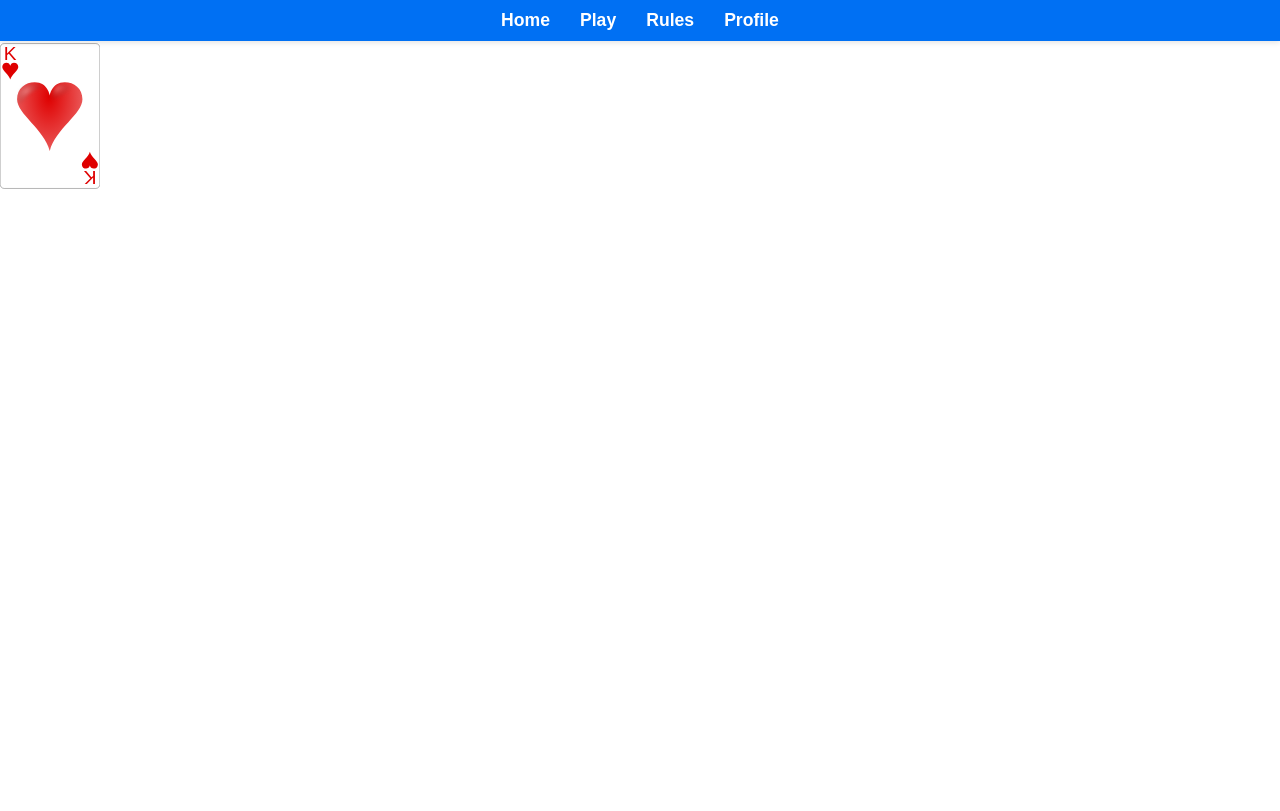
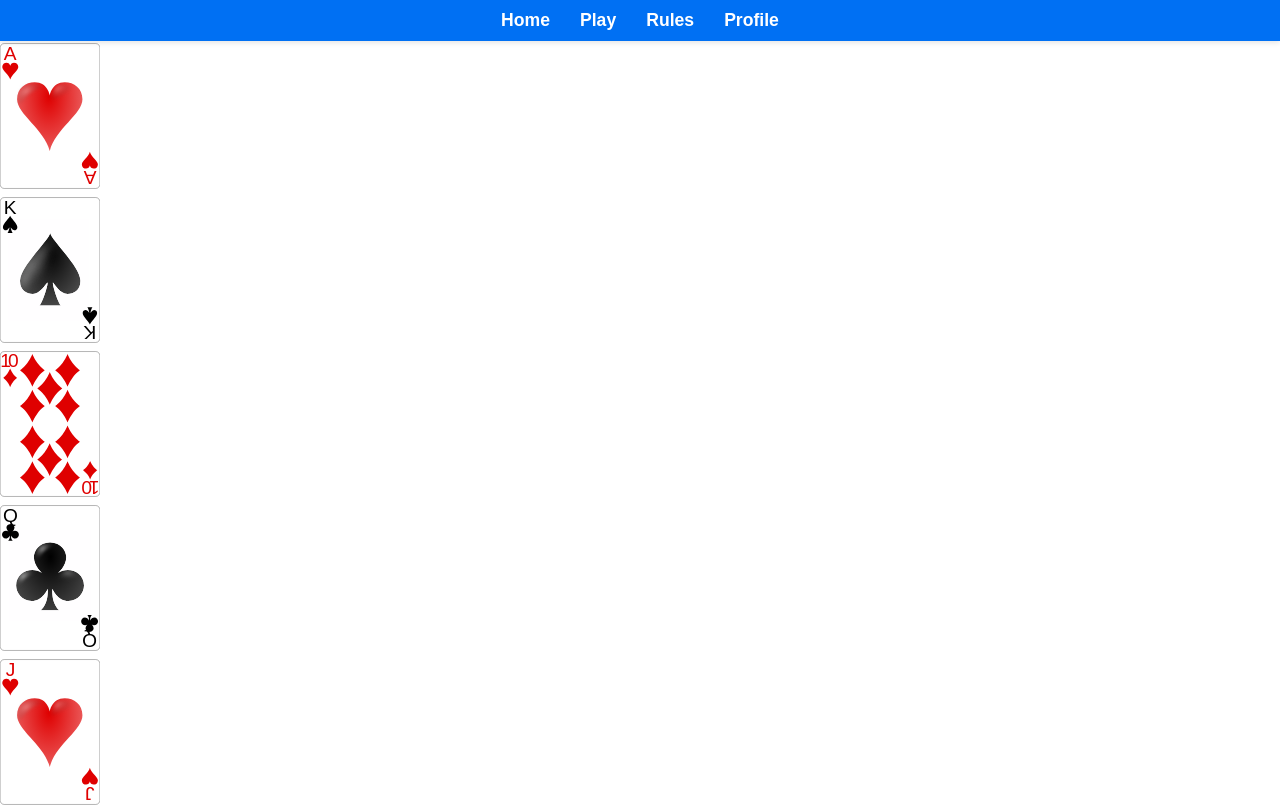
Before and after one commit to alexleeyt8888/shengji, a Next.js app: page /pages/play in a window 1280 px wide. Built offline with nearby package versions, Linux system fonts and the light colour scheme.

Commit message:
can display playerhand

```diff
--- a/src/app/game/PlayerHand.tsx
+++ b/src/app/game/PlayerHand.tsx
@@ -6,8 +6,43 @@ properties:
 
 */
 import styles from './PlayerHand.module.css'
-import { CardProps } from './Card';
+import Card, { CardProps } from './Card';
+import { useState } from 'react';
 
+// const PlayerHand: React.FC<{ hand: CardProps[] }> = ({ hand }) => {
+//     const [cards, setCards] = useState<CardProps[]>(hand);
+
+//     const addCard = (c: CardProps): void => {
+//         setCards([...cards, c]);
+//         sortHand();
+//     }
+
+//     const removeCard = (index: number): void => {
+//         setCards(cards.filter((_, i) => i !== index));
+//     }
+
+//     const sortHand = (): void => {
+//         setCards([...cards].sort((a, b) => {
+//             if (a.suit === b.suit) {
+//                 return a.value.localeCompare(b.value);
+//             }
+//             return a.suit.localeCompare(b.suit);
+//         }));
+//     }
+
+//     return (
+//         <div className={styles.hand}>
+//             {cards.map((card, index) => {
+//                 return (
+//                     <div key={index} className={styles.card}>
+//                         <Card suit={card.suit} value={card.value} isTrump={card.isTrump} />
+//                     </div>
+//                 );
+//             })}
+//         </div>
+//     );
+// }
+// export default PlayerHand;
 
 export class PlayerHand {
     private hand: CardProps[];
@@ -24,5 +59,34 @@ export class PlayerHand {
         });
     }
 
+    addCard(c: CardProps): void {
+        this.hand.push(c);
+        this.sortHand();
+    }
+
+    removeCard(c: CardProps): void {
+        // probably will not work with multiple cards of the same value
+        this.hand = this.hand.filter(card => card !== c);
+    }
+
+    getHand(): CardProps[] {
+        return this.hand;
+    }
+
+    display() {
+        return (
+            <div className={styles.hand}>
+                {this.hand.map((card, index) => {
+                    return (
+                        <div key={index} className={styles.card}>
+                            <Card suit={card.suit} value={card.value} isTrump={card.isTrump} />
+                        </div>
+                    );
+                })}
+            </div>
+        );
+    }
 
 }
+
+export default PlayerHand;
--- a/src/app/pages/play/page.js
+++ /dev/null
@@ -1,20 +0,0 @@
-import Card from '@/app/game/Card'
-import styles from './page.module.css'
-import { Suits } from '../../game/enums/Suits'
-import { Values } from '../../game/enums/Values'
-
-export default function Play() {
-    // create 4 players
-
-    // randomize deck and give each of the 4 players a set of cards - display the 4 cards
-
-    // display the 4 di pai
-
-
-
-    return (
-        <div>
-            <Card suit={Suits.HEART} value = {Values.KING}/>
-        </div>
-    )
-}
--- /dev/null
+++ b/src/app/pages/play/page.tsx
@@ -0,0 +1,29 @@
+import Card from '../../game/Card'
+import { CardProps } from '../../game/Card'
+import styles from './page.module.css'
+import { Suits } from '../../game/enums/Suits'
+import { Values } from '../../game/enums/Values'
+import PlayerHand from '../../game/PlayerHand'
+
+export default function Play() {
+    // create 4 players
+
+    // randomize deck and give each of the 4 players a set of cards - display the 4 cards
+
+    // display the 4 di pai
+
+    const cards: CardProps[] = [
+        { suit: Suits.HEART, value: Values.ACE, isTrump: false },
+        { suit: Suits.SPADE, value: Values.KING, isTrump: true },
+        { suit: Suits.DIAMOND, value: Values.TEN, isTrump: false },
+        { suit: Suits.CLUB, value: Values.QUEEN, isTrump: false },
+        { suit: Suits.HEART, value: Values.JACK, isTrump: true }
+    ];
+    const hand: PlayerHand = new PlayerHand(cards);
+
+    return (
+        <div>
+            {hand.display()}
+        </div>
+    )
+}
```
